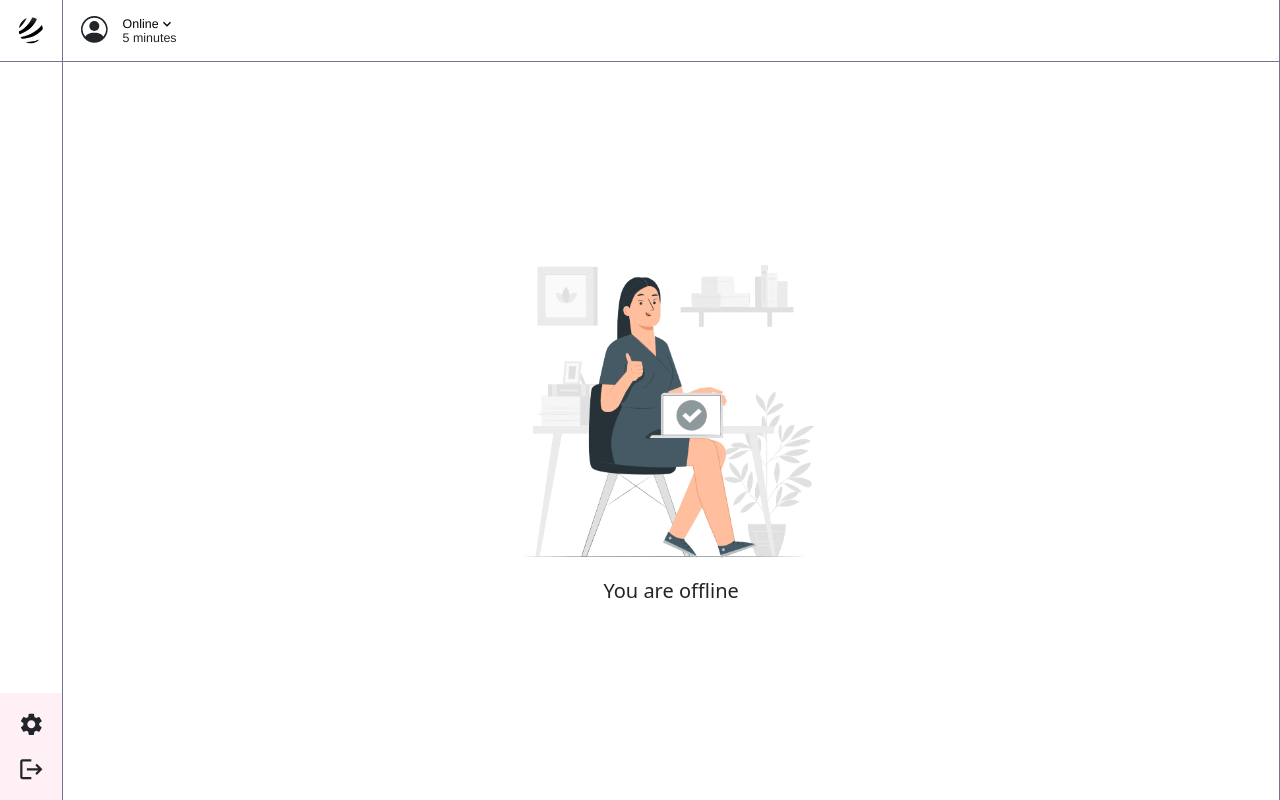
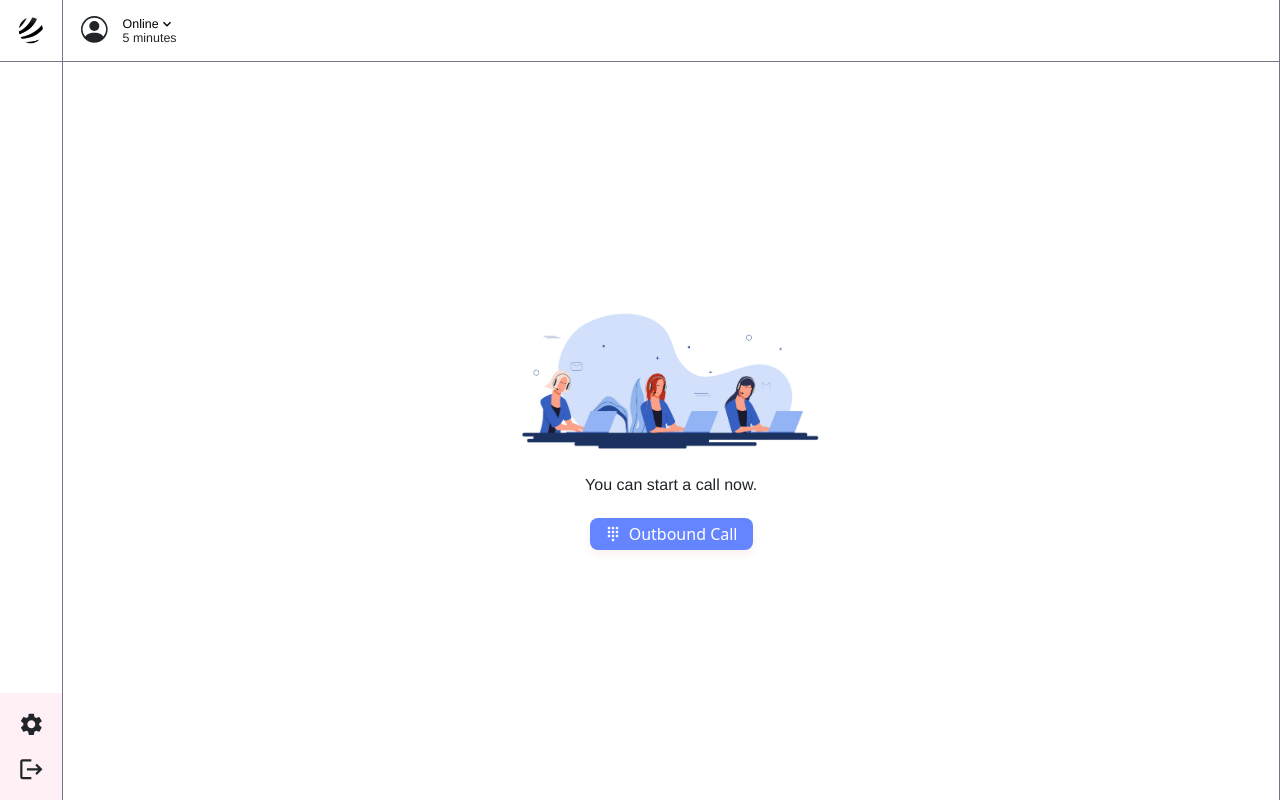
Before and after one commit to darylsimene/consz-stage, a React (Create React App) app: page / in a window 1280 px wide. Built offline with nearby package versions, Linux system fonts and the light colour scheme.

Commit message:
UI dashboard for all status

```diff
--- a/src/index.css
+++ b/src/index.css
@@ -25,6 +25,11 @@ p {
     font-size: calc(100vw * 14 / 1440);
     line-height: calc(100vw * 14 / 1440);
 }
+h5 {
+    font-family: "Helvetica Neue";
+    font-size: calc(100vw * 18 / 1440) !important;
+    line-height: calc(100vw * 18 / 1440) !important;
+}
 
 button {
     display: flex;
--- a/src/main/components/ActivityContainer.js
+++ b/src/main/components/ActivityContainer.js
@@ -1,5 +1,6 @@
 import React, { useContext } from "react";
 import { BsPersonCircle } from "react-icons/bs";
+import { MdDialpad } from "react-icons/md";
 
 import StatusDropdown from "../mini-components/StatusDropdown";
 import "../css/ActivityContainer.css";
@@ -22,11 +23,36 @@ const ActivityContainer = () => {
                 </div>
             </div>
             <div className="conversation-box h100per ">
-                <div className="on-break-box h100per ">
-                    <div className="text-box">
-                        <img src="offline.png" alt="You-are-offline" className="img-w300px" />
-                        <h5>You are offline</h5>
-                    </div>
+                <div className="status-box-text h100per ">
+                    {userStatus === "Offline" && (
+                        <div className="text-box">
+                            <img src="offline.png" alt="You-are-offline" className="img-w300px" />
+                            <h5>You're currently unavailable</h5>
+                            <p>Set your status to available to start accepting new contacts</p>
+                        </div>
+                    )}
+                    {userStatus === "Online" && (
+                        <div className="text-box">
+                            <img src="online.png" alt="You-are-online" className="img-w300px" />
+                            <h5>You can start a call now.</h5>
+                            <button className="outboundcall-btn">
+                                <MdDialpad />
+                                Outbound Call
+                            </button>
+                        </div>
+                    )}
+                    {userStatus === "Break" && (
+                        <div className="text-box">
+                            <img src="break.png" alt="You-are-on-break" className="img-w300px" />
+                            <h5>You are on break.</h5>
+                        </div>
+                    )}
+                    {userStatus === "Lunch Break" && (
+                        <div className="text-box">
+                            <img src="lunch-break.png" alt="You-are-online" className="img-w300px" />
+                            <h5>Enjoy your lunch!</h5>
+                        </div>
+                    )}
                 </div>
             </div>
             {/* <div className="logs-container">
--- a/src/main/css/ActivityContainer.css
+++ b/src/main/css/ActivityContainer.css
@@ -94,18 +94,36 @@ li:hover {
     transition: opacity 200ms ease-out, transform 200ms ease-out;
 }
 
-.on-break-box {
+.status-box-text {
     display: grid;
-    align-content: center;
+    align-items: center;
+    justify-content: center;
 }
 
 .text-box {
-    display: grid;
+    display: flex;
+    flex-direction: column;
+    justify-content: center;
     align-items: center;
-    justify-content: center;
-    gap: 15px;
+    padding: 0px;
+    gap: 25px;
 }
 
 .text-box h5 {
     text-align: center;
 }
+
+.outboundcall-btn {
+    /* Auto layout */
+    display: flex;
+    flex-direction: row;
+    justify-content: center;
+    align-items: center;
+    padding: 0px 15px;
+    gap: 8px;
+    height: 32px;
+    background: #6584ff;
+    color: white;
+    box-shadow: 0px 4px 8px rgba(163, 59, 8, 0.08);
+    border-radius: 8px;
+}
```
Also changed, not shown: src/main/components/AwsConnectLogin.js (+40 -40 lines), public/break.png, public/lunch-break.png (added).
